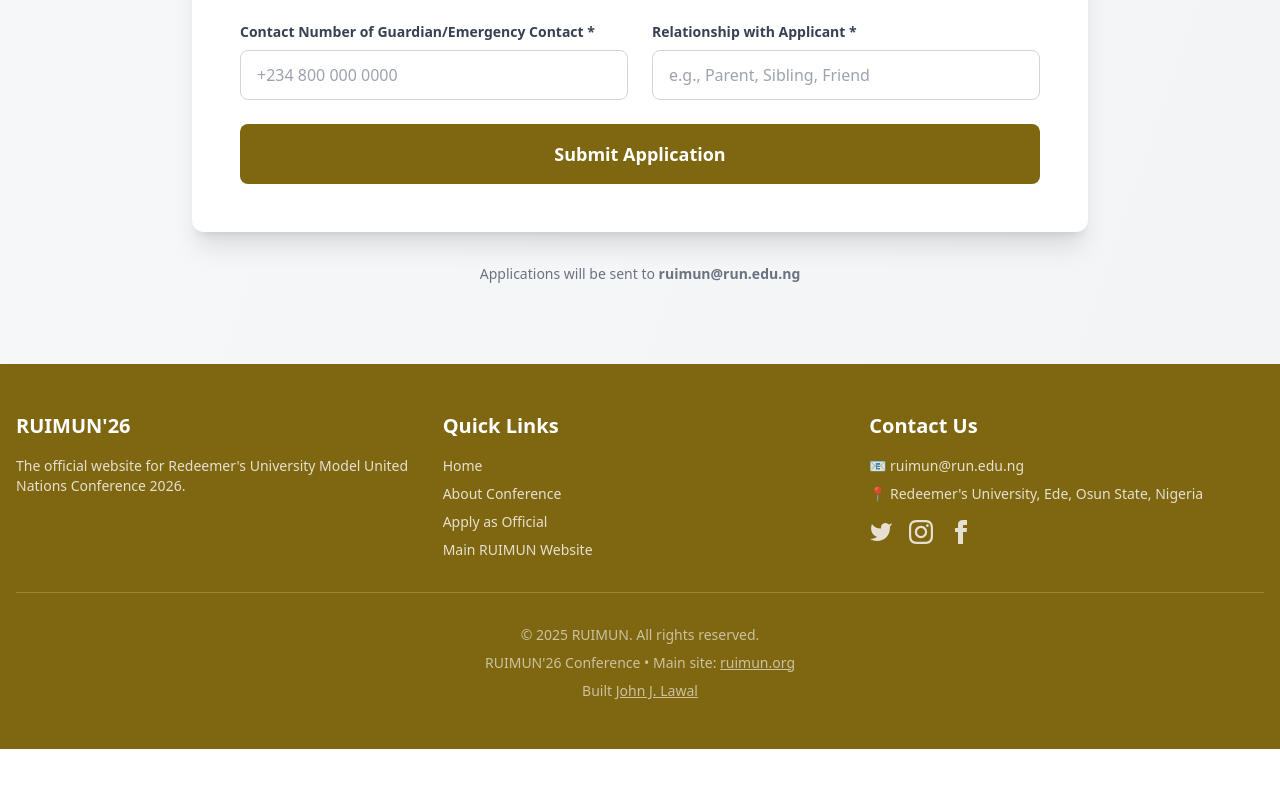
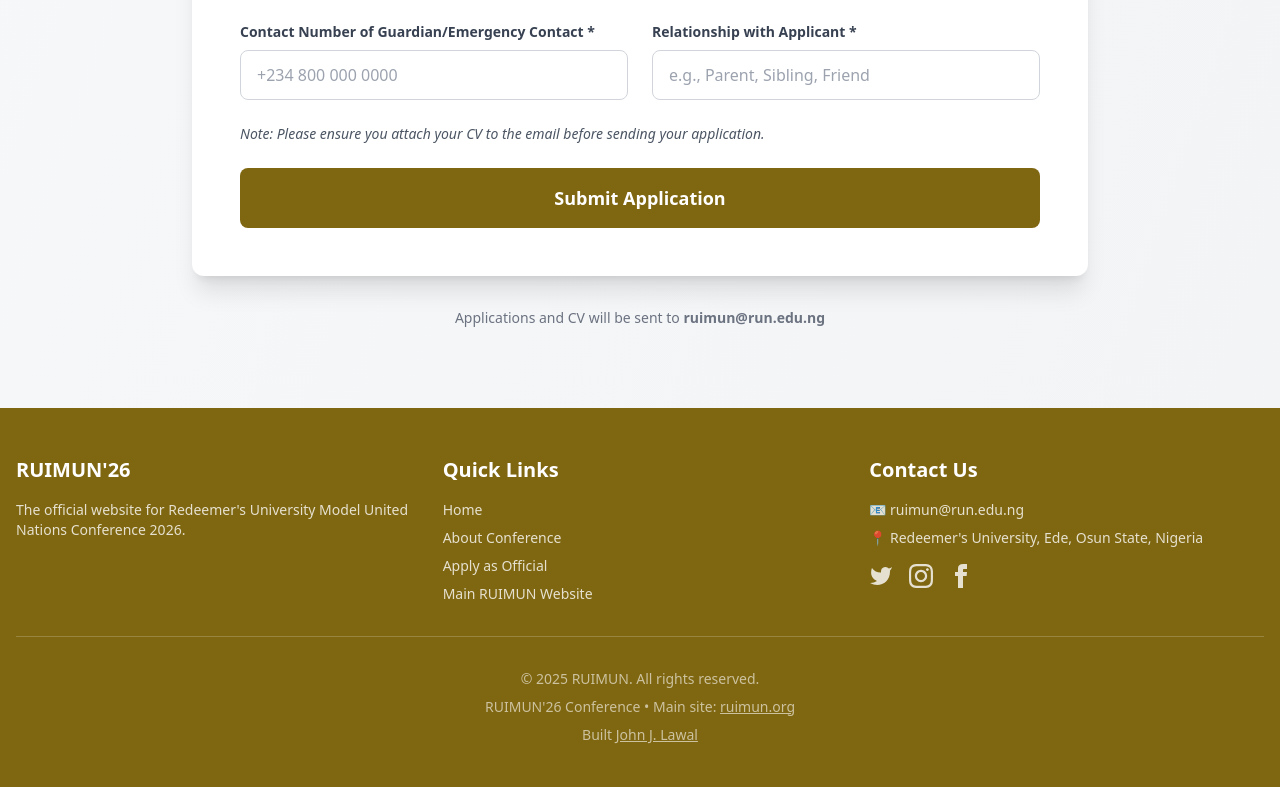
Before and after one commit to JayBeloved/RUIMUNRevamp, a React (Vite) app: page / in a window 1280 px wide. Shown: the part 7747-8534 px from the top of the page. Before the commit the page ends 8496 px from the top, so only its background shows below. Built offline with nearby package versions, Linux system fonts and the light colour scheme.

Commit message:
Enhance application submission process by adding CV attachment reminder and updating submission message

```diff
--- a/src/components/ApplicationForm.jsx
+++ b/src/components/ApplicationForm.jsx
@@ -113,7 +113,7 @@
     window.location.href = mailtoLink;
 
     setIsSubmitting(false);
-    setSubmitMessage('Your email client should open with the application. Please send the email to complete your application.');
+    setSubmitMessage('Your email client should open with the application. Please send the email to complete your application. Attach you CV before sending the email');
 
     // Reset form after 5 seconds
     setTimeout(() => {
@@ -684,7 +684,6 @@
                       type="text"
                       id="high_commission"
                       name="high_commission"
-                      required
                       value={formData.high_commission}
                       onChange={handleChange}
                       className="w-full px-4 py-3 border border-gray-300 rounded-lg focus:ring-2 focus:ring-primary focus:border-transparent outline-none transition"
@@ -752,6 +751,11 @@
                 </div>
               </div>
 
+              {/* Disclaimer to attach CV before sending the mail on the email app */}
+              <p className="text-sm text-gray-600">
+                <em>Note: Please ensure you attach your CV to the email before sending your application.</em>
+              </p>
+
               {/* Submit Button */}
               <button
                 type="submit"
@@ -771,7 +775,7 @@
           </div>
 
           <p className="text-center text-gray-500 text-sm mt-8">
-            Applications will be sent to <strong>{siteConfig.email}</strong>
+            Applications and CV will be sent to <strong>{siteConfig.email}</strong>
           </p>
         </div>
       </div>
```
